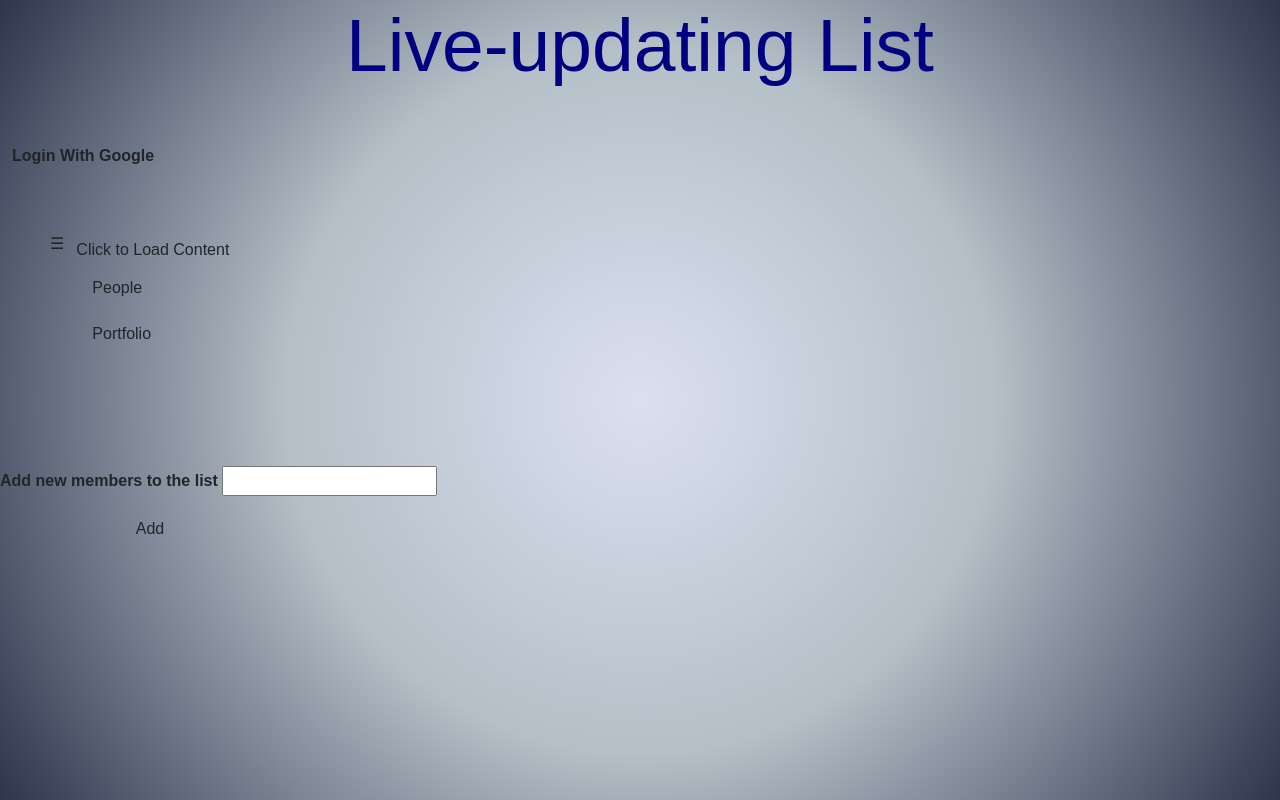
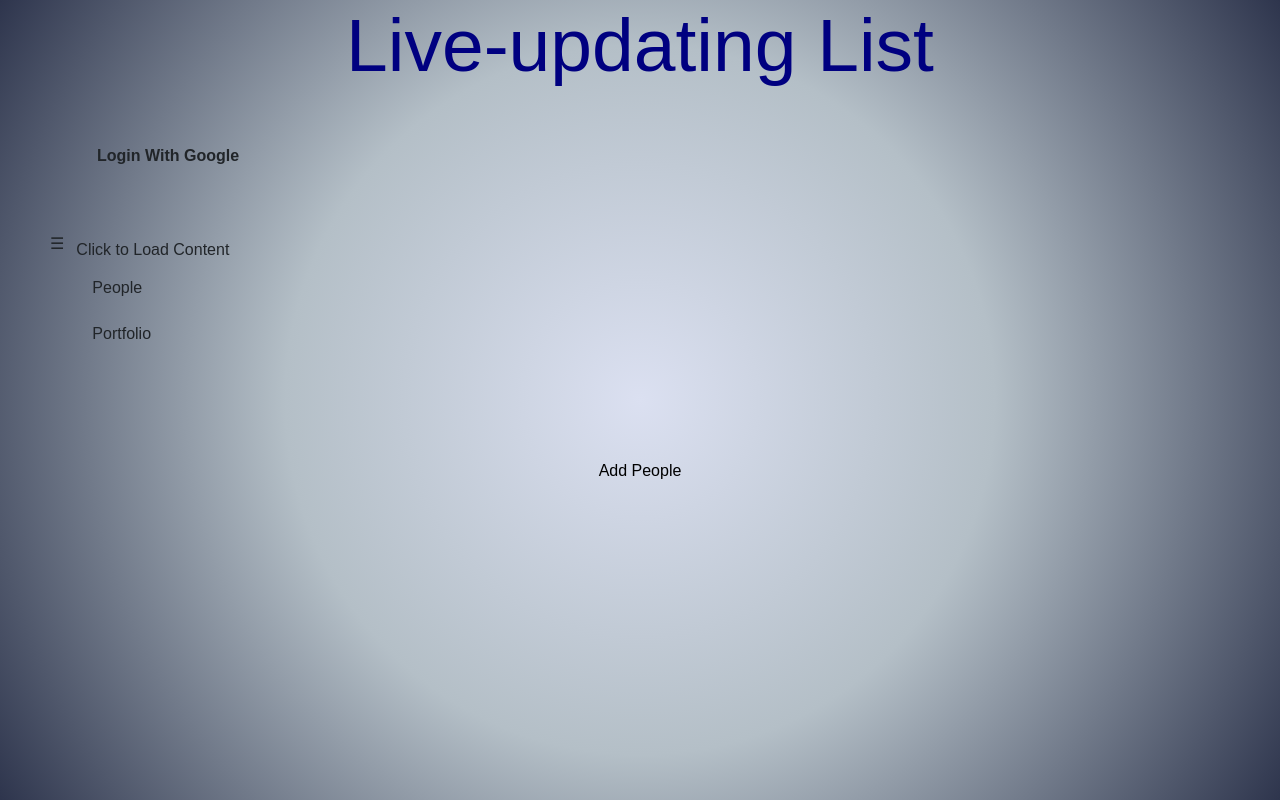
Before and after one commit to JackieCZhou/LiveTree, a PHP site: page / in a window 1280 px wide. Run offline with PHP 8.4, Linux system fonts and the light colour scheme; some libraries are stand-ins or nearby versions.

Commit message:
adding in form

```diff
--- a/public/app.js
+++ b/public/app.js
@@ -30,6 +30,35 @@ document.getElementById("loadContent").addEventListener("click", event => {
         })
     })
 
+    // document.getElementById("addContent").addEventListener("click", event => {
+
+    //     const app = firebase.app();
+    //     console.log(app);
+
+    //     const db = firebase.firestore();
+    //     const peopleRef = db.collection('people');
+
+    //     const query = peopleRef.orderBy('Pets', "asc" );
+
+
+    //     query.add()
+    //     .then(people => {
+    //         people.forEach(doc => {
+    //             data = doc.data()
+
+    //             var txtVal = ("Name: " + data.Name + " has " + data.Pets + " Pets.") ;
+    //             listNode = document.getElementById("contentList"),
+    //             liNode = document.createElement("LI"),
+    //             txtNode = document.createTextNode(txtVal);
+
+    //             liNode.appendChild(txtNode);
+    //             listNode.appendChild(liNode);
+
+    //         })
+    //     })
+
+
+
 
     // Testing query for individual people
 
@@ -48,13 +77,13 @@ document.getElementById("loadContent").addEventListener("click", event => {
 
 });
 
-//edit name function
+//add content
 
-function updatePost(e) {
-    const db = firebase.firestore();
-    const myPost = db.collection("women").doc('Jackie');
-    myPost.update({ Name: e.target.value })
-}
+function writeUserData(name) {
+    firebase.database().ref('people/' + name).set({
+      Name: name,
+    });
+  }
 
 //Google login setup
 
--- a/public/index.html
+++ b/public/index.html
@@ -48,10 +48,13 @@
         </ul>
     </div>
 
-    <label for="E-A" data-toggle="popover"
-        data-content="Google Login is automatically loaded on page load or via button click"><button
-            onclick="googleLogin()" class="btn"><strong>Login With Google</strong></button></label>
-    <br>
+    <div class="container">
+        <label for="E-A" data-toggle="popover"
+            data-content="Google Login is automatically loaded on page load or via button click"><button
+                onclick="googleLogin()" class="btn"><strong>Login With Google</strong></button></label>
+        <br>
+    </div>
+
 
 
     <div class="nav">
@@ -93,10 +96,31 @@
     </div>
     <br>
 
-    <h6 style="margin-left: auto; margin-right: auto"></h6><strong>Add new members to the list </strong></h5><input
-        onchange="updatePost(event)">
-    <br>
 
+    <div class="container" id="newPeople">
+        <div class="row">
+            <div class="col-12" style="text-align: center;">
+                <button id="formButton" style="color: none !important">Add People</button>
+                <br>
+            </div>
+            <div class="col-12">
+                <form id="form1">
+                    <b>Add new members to the list</b>
+                    <br><br>
+                    <b>Name:</b><input type="text" id="newName">
+                    <br><br>
+                    <b>Pets:</b><input type="number" id="newNumber">
+                    <br>
+                    <button onClick="addLi()" id="hide"
+                        style="background-color:navy; color:white;">Submit</button>
+                </form>
+            </div>
+        </div>
+    </div>
+
+
+
+    <!--
     <div class="item">
         <label for="C">
             <form class="form-inline my-2 my-lg-0"><button class="btn my-2 my-sm-0" type="button" id="formButton">Add
@@ -111,7 +135,7 @@
         <br>
         <button onClick="addLi()" id="hide"
             style="background-color:navy; color:white; margin-left: 37%;">Submit</button>
-    </form>
+    </form> -->
 
 
 
--- a/public/style.css
+++ b/public/style.css
@@ -29,22 +29,27 @@ h1 {
 
 }
 
-.formButton {
-    margin-right: 100px;
-}
-
-form {
-    padding: 15px;
-    background: none;
-    display: none;
-    width: 300px;
+.col-12, #formButton, b {
+    background: none !important;
+    text-align: center;
+    border: none;
 }
 
 #form1 {
-    margin: auto;
-    border: 1px solid navy;
+border: 5px solid navy;
+padding: 15px;
+background: none;
+display: none;
+width: 300px;
+margin-left: auto;
+margin-right: auto;
+text-align: center;
+}
 
+.column {
+    width:100%;
 }
+
 
 html,
 body {
@@ -82,3 +87,7 @@ body {
 a {
     color: black;
 }
+
+.container{
+    justify-content: center;
+}
```
Also changed, not shown: backup.html (renamed from index.html, +16 -5 lines), src/index.js (line endings or trailing spaces), 1 other file.
